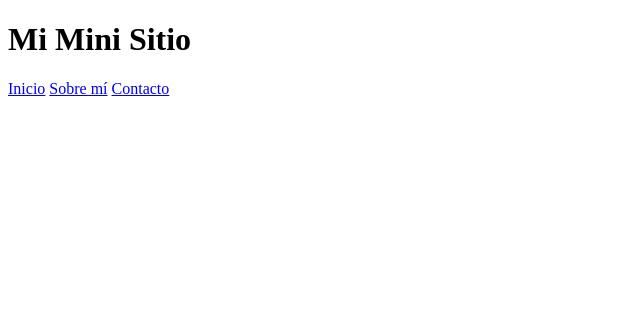
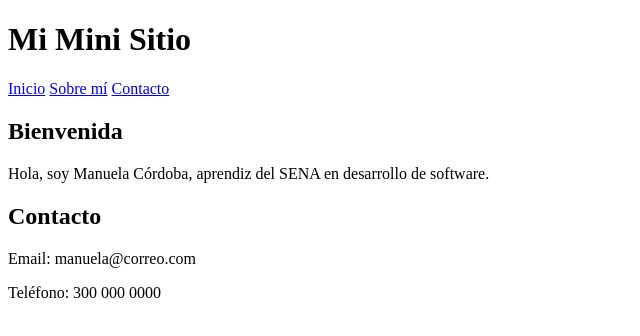
Before and after one commit to robledocordoba123-cmyk/Control-De-Versiones, a plain HTML site: page index.html in a window 1280 px wide. Shown: the whole page, without its empty margins (0-640 px from the left). Drawn offline with Linux system fonts and the light colour scheme.

Commit message:
feat: agregar telefono en seccion contacto (#7)
* feat: agregar telefono en seccion contacto

* fix: agregar correo electronico en seccion contacto

```diff
--- a/index.html
+++ b/index.html
@@ -13,5 +13,19 @@
       <a href="#">Contacto</a>
     </nav>
   </header>
+
+  <main>
+    <section id="inicio">
+      <h2>Bienvenida</h2>
+      <p>Hola, soy Manuela Córdoba, aprendiz del SENA en desarrollo de software.</p>
+    </section>
+
+    <section id="contacto">
+      <h2>Contacto</h2>
+      <p>Email: manuela@correo.com</p>
+      <p>Teléfono: 300 000 0000</p>
+    </section>
+  </main>
+
 </body>
 </html>
```
